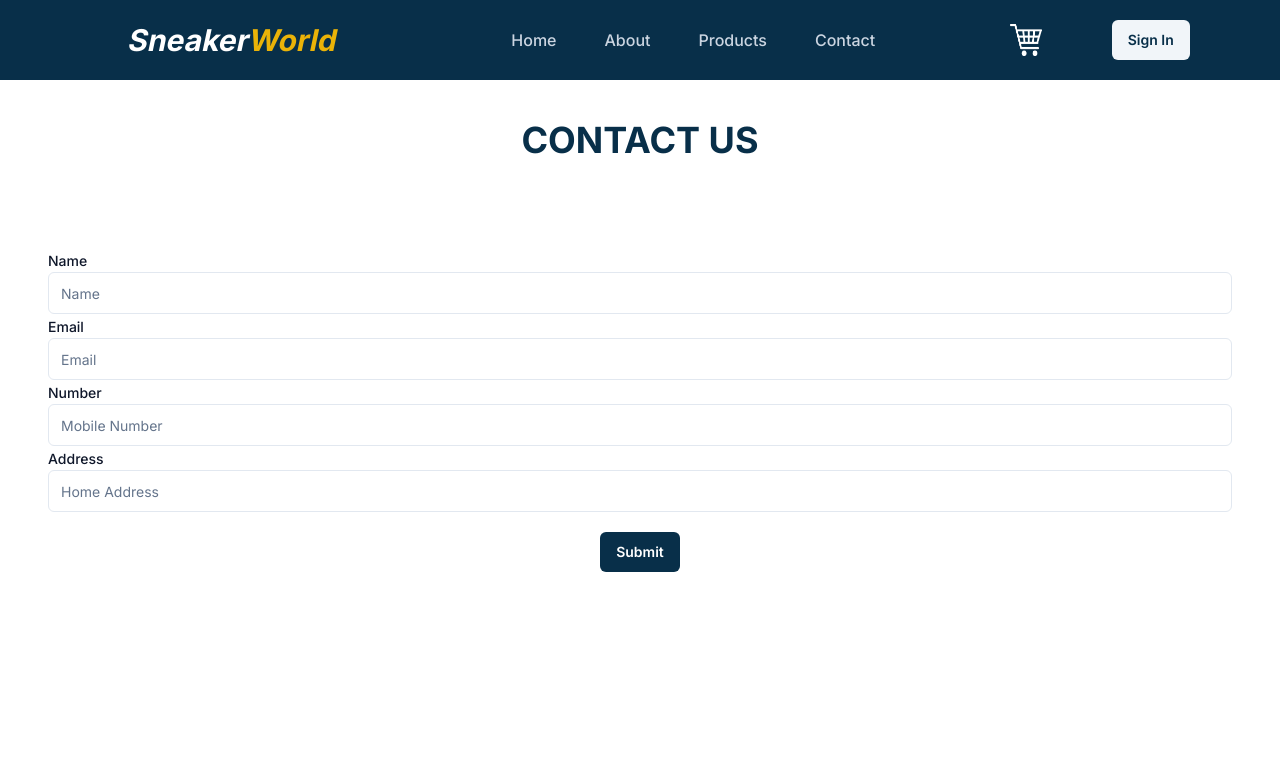
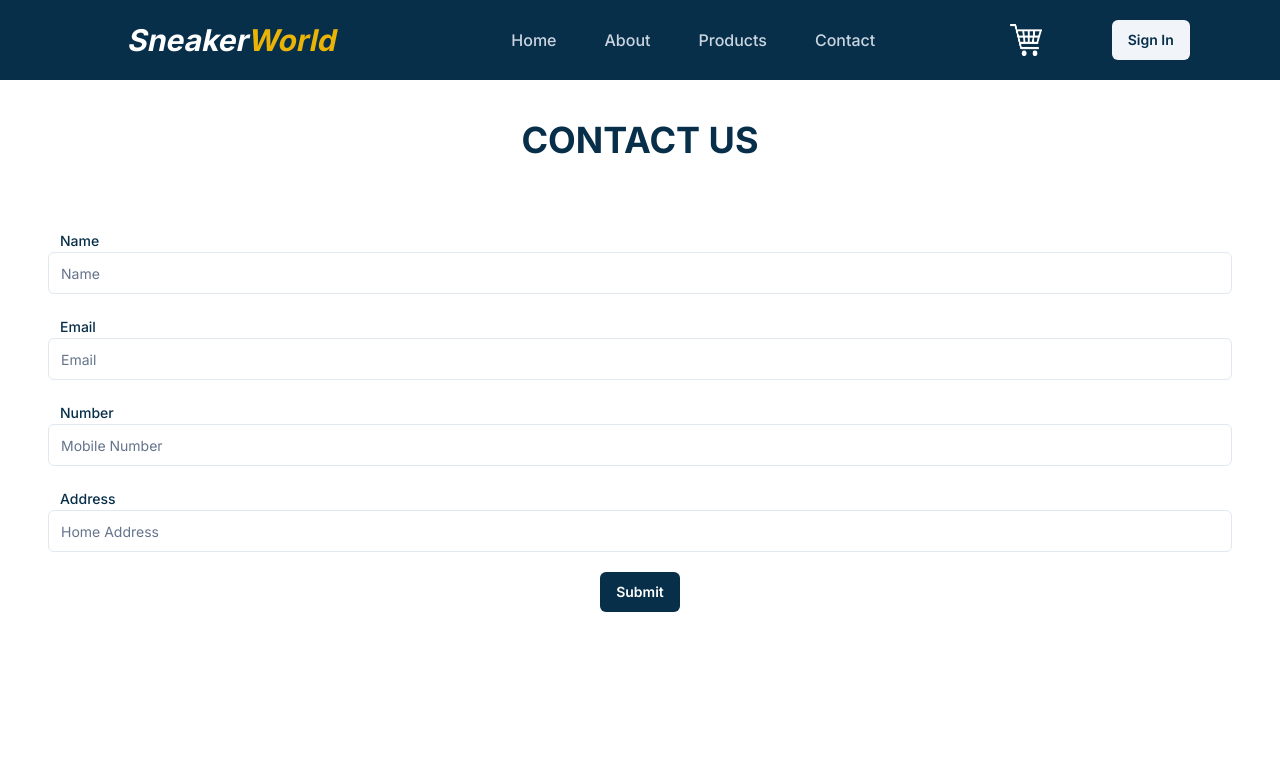
Before and after one commit to Muhammad-Obaidullah08/sneaker-ecommerce-app, a Next.js app: page /contact in a window 1280 px wide. Shown: the top 766 px of the page. Built offline with nearby package versions, Linux system fonts and the light colour scheme.

Commit message:
completed hackathon ui project

```diff
--- a/src/app/contact/page.tsx
+++ b/src/app/contact/page.tsx
@@ -13,21 +13,31 @@ const Page = () => {
                 <h1 className="font-bold text-3xl lg:text-4xl mt-10 uppercase text-sky-950">Contact Us</h1>
             </div>
 
-            <section className="p-2 mt-20 mb-40 mx-5 lg:mx-10">
+            <section className="p-2 mt-10 mb-40 mx-5 lg:mx-10">
                 <div>
-                    <Label htmlFor="name">Name</Label>
-                    <Input type="text" id="name" placeholder="Name" className="py-5" />
-                    <Label htmlFor="email">Email</Label>
-                    <Input type="email" id="email" placeholder="Email" className="py-5" />
-                    <Label htmlFor="number">Number</Label>
-                    <Input type="number" id="number" placeholder="Mobile Number" className="py-5" />
-                    <Label htmlFor="text">Address</Label>
-                    <Input type="text" id="address" placeholder="Home Address" className="py-5" />
+                        <div className="my-5">
+                            <Label htmlFor="name" className="ml-3 text-sky-950">Name</Label>
+                            <Input type="text" id="name" placeholder="Name"
+                                className="py-5" />
+                        </div>
+                        <div className="my-5">
+                            <Label htmlFor="email" className="ml-3 text-sky-950">Email</Label>
+                            <Input type="email" id="email" placeholder="Email" className="py-5" />
+                        </div>
+                        <div className="my-5">
+                            <Label htmlFor="number" className="ml-3 text-sky-950">Number</Label>
+                            <Input type="number" id="number" placeholder="Mobile Number" className="py-5" />
+                        </div>
+                        <div className="my-5">
+                            <Label htmlFor="text" className="ml-3 text-sky-950">Address</Label>
+                            <Input type="text" id="address" placeholder="Home Address" className="py-5" />
+                        </div>
                 </div>
 
                 <div className="flex justify-center items-center m-5">
                     <Button className="cursor-pointer bg-sky-950 hover:bg-sky-950 text-white hover:text-yellow-500 font-semibold">Submit</Button>
                 </div>
+
             </section>
 
             <Footer />
```
Also changed, not shown: src/components/navbar/navbar.tsx (+19 -1 lines).
